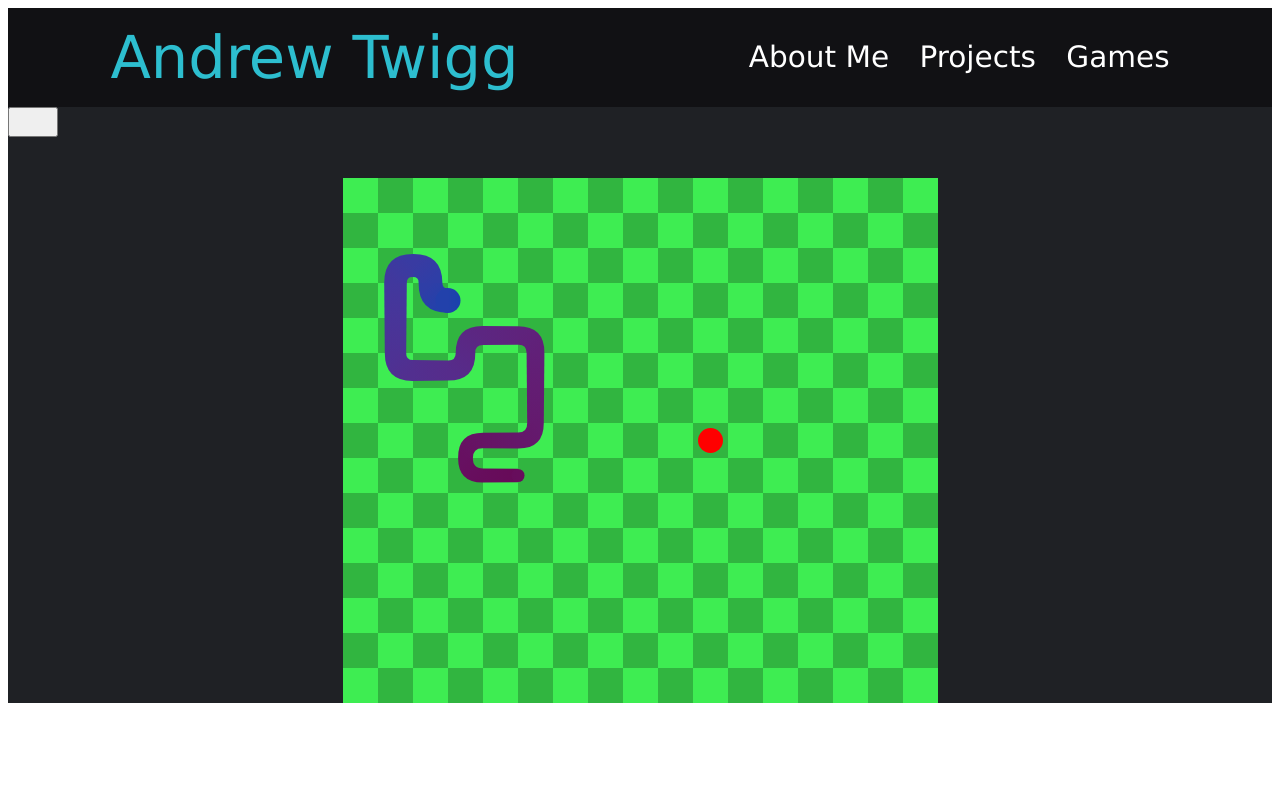
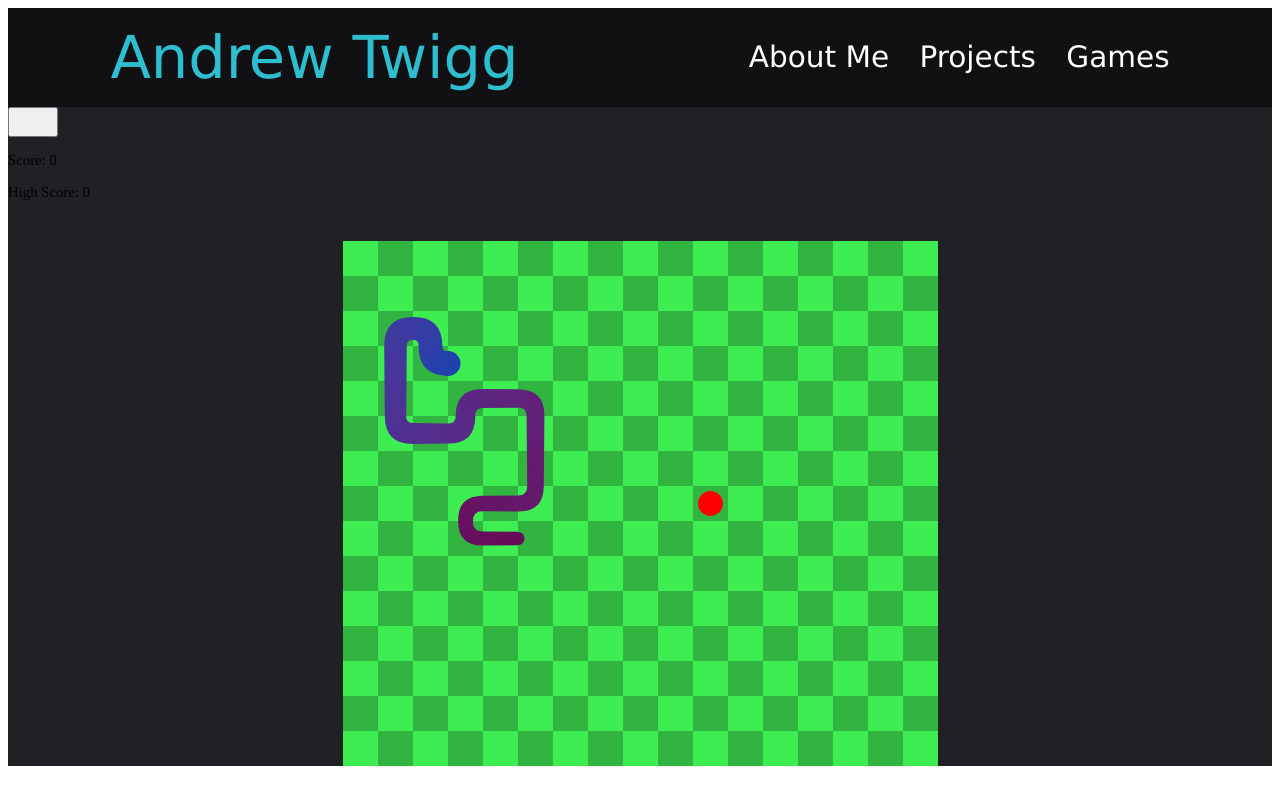
Before and after one commit to Banzobotic/old.andrewtwigg.me, a SvelteKit app: page /games/snake in a window 1280 px wide. Built offline with nearby package versions, Linux system fonts and the light colour scheme.

Commit message:
very information rich commit message

```diff
--- a/src/routes/games/snake/+page.svelte
+++ b/src/routes/games/snake/+page.svelte
@@ -10,6 +10,16 @@
     let adjusted_width: number;
 
     let snake = new Snake;
+
+    let score: number;
+    let high_score: number;
+
+    snake.score_store.subscribe(value => {
+        score = value;
+    });
+    snake.high_score_store.subscribe(value => {
+        high_score = value;
+    });
 
     if (browser) {
         adjusted_width = calculate_units(window);
@@ -38,6 +48,7 @@
 
     function start_moving() {
         snake.moving = true;
+        snake.score = 0;
     }
 </script>
 
@@ -49,6 +60,8 @@
     <Navbar/>
 
     <button type="button" on:click={start_moving} style="height: 30px; width: 50px;"></button>
+    <p>Score: {score}</p>
+    <p>High Score: {high_score}</p>
     <canvas id="game_board" width="595" height="525"></canvas>
 </body>
 
--- a/src/routes/games/snake/snake.ts
+++ b/src/routes/games/snake/snake.ts
@@ -1,5 +1,6 @@
 import chroma from "chroma-js";
-import { xlink_attr } from "svelte/internal";
+import { writable } from "svelte/store";
+import type { Writable } from "svelte/store";
 
 export { Snake };
 
@@ -54,6 +55,10 @@ class Snake {
     private time_step: number;
     private inputs: Array<Direction>;
     private ate_food: boolean;
+    public score: number;
+    private high_score: number;
+    public score_store: Writable<number>;
+    public high_score_store: Writable<number>;
 
     constructor() {
         this.snake = [new SnakeSegment(4, 8), new SnakeSegment(3, 8), new SnakeSegment(3, 7), new SnakeSegment(4, 7), new SnakeSegment(5, 7), new SnakeSegment(5, 6), new SnakeSegment(5, 5), new SnakeSegment(5, 4), new SnakeSegment(4, 4), new SnakeSegment(3, 4), new SnakeSegment(3, 5), new SnakeSegment(2, 5), new SnakeSegment(1, 5), new SnakeSegment(1, 4), new SnakeSegment(1, 3), new SnakeSegment(1, 2), new SnakeSegment(2, 2), new SnakeSegment(2, 3), new SnakeSegment(3, 3)];
@@ -69,6 +74,10 @@ class Snake {
         this.time_step = 0;
         this.inputs = [];
         this.ate_food = false;
+        this.score = 0;
+        this.high_score = 0;
+        this.score_store = writable(0);
+        this.high_score_store = writable(0);
     }
 
     set_document_and_window(document: Document, window: Window) {
@@ -93,7 +102,8 @@ class Snake {
         this.ctx = canvas.getContext("2d");
     }
 
-    start_moving() {
+    start_snake() {
+        this.score = 0;
         this.moving = true;
     }
 
@@ -180,10 +190,26 @@ class Snake {
         if (new_head.x < 0 || new_head.y < 0 || new_head.x >= GRID_WIDTH || new_head.y >= GRID_HEIGHT) {
             this.moving = false;
             return;
+        } else if (this.snake.some(segment => segment.x === new_head.x && segment.y === new_head.y)) {
+            console.log("hit tail");
+            this.moving = false;
+            return;
+        }
+
+        if (new_head.x === this.food.x && new_head.y === this.food.y) {
+            this.food_eaten();
         }
 
         this.snake.push(new_head);
         this.snake.shift();
+    }
+
+    food_eaten() {
+        this.score += 1;
+        this.high_score = Math.max(this.score, this.high_score);
+        this.score_store.set(this.score);
+        this.high_score_store.set(this.high_score);
+        this.food = new Coordinate(Math.floor(Math.random() * GRID_WIDTH), Math.floor(Math.random() * GRID_HEIGHT));
     }
 
     render() {
```
